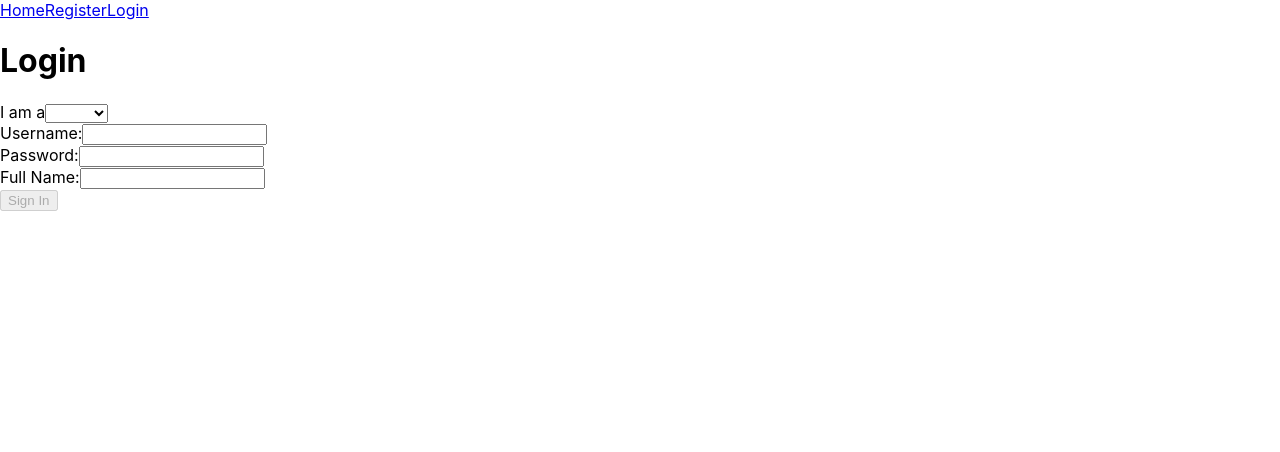
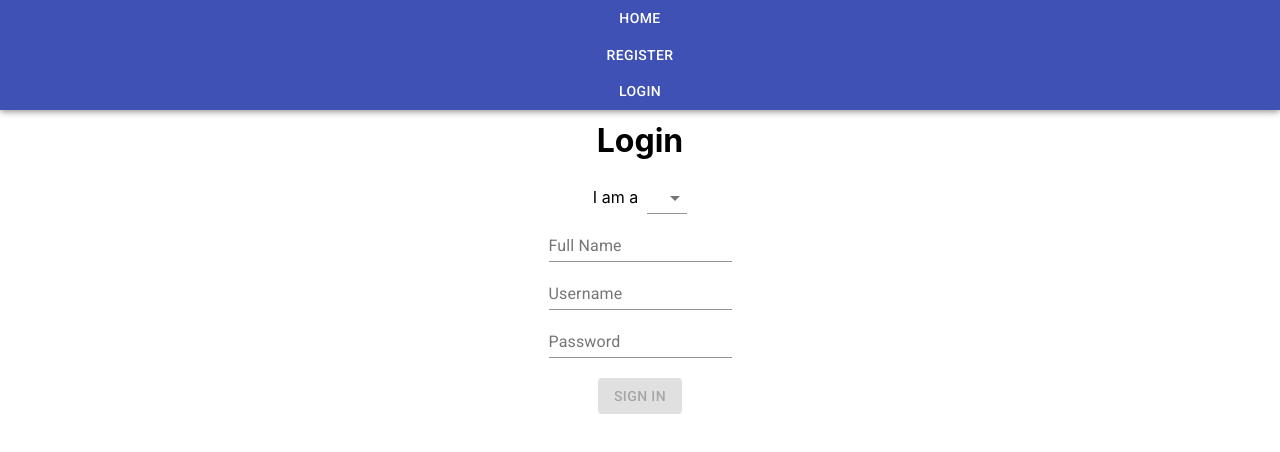
Before and after one commit to bw-tech-stuff-2/front-end, a React (Create React App) app in the folder rent-my-tech/: page /login in a window 1280 px wide. Shown: the top 452 px of the page. Built offline with nearby package versions, Linux system fonts and the light colour scheme.

Commit message:
added styling to forms

```diff
--- a/rent-my-tech/package.json
+++ b/rent-my-tech/package.json
@@ -3,6 +3,7 @@
   "version": "0.1.0",
   "private": true,
   "dependencies": {
+    "@material-ui/core": "^4.10.0",
     "@testing-library/jest-dom": "^4.2.4",
     "@testing-library/react": "^9.5.0",
     "@testing-library/user-event": "^7.2.1",
@@ -15,6 +16,7 @@
     "redux": "^4.0.5",
     "redux-logger": "^3.0.6",
     "redux-thunk": "^2.3.0",
+    "styled-components": "^5.1.1",
     "yup": "^0.29.0"
   },
   "scripts": {
--- a/rent-my-tech/public/index.html
+++ b/rent-my-tech/public/index.html
@@ -24,6 +24,7 @@
       work correctly both with client-side routing and a non-root public URL.
       Learn how to configure a non-root public URL by running `npm run build`.
     -->
+    <link rel="stylesheet" href="https://fonts.googleapis.com/css?family=Roboto:300,400,500,700&display=swap" />
     <title>React App</title>
   </head>
   <body>
--- a/rent-my-tech/src/App.js
+++ b/rent-my-tech/src/App.js
@@ -3,33 +3,47 @@ import './App.css';
 import SignupForm from "./components/SignupForm";
 import LoginForm from "./components/LoginForm";
 import {Route, NavLink} from "react-router-dom";
+import AppBar from "@material-ui/core/AppBar";
+import Button from "@material-ui/core/Button";
+import styled from "styled-components";
+
+const StyledFormDiv = styled.div`
+  margin: 100px 0 0 0;
+  display: flex;
+  flex-flow: column;
+  text-align: center;
+`;
 
 function App() {
   const [token, setToken] = useState("");
   return (
     <div>
       <Route exact path = "/">
-        <nav>
-          <NavLink className="homeLink" to="/">Home</NavLink>
-          <NavLink className="signupLink" to="/register">Register</NavLink>
-          <NavLink className="loginLink" to="/login">Login</NavLink>
-        </nav>
+        <AppBar>
+          <Button component={NavLink} color="inherit" className="homeLink" to="/">Home</Button>
+          <Button component={NavLink} color="inherit" className="signupLink" to="/register">Register</Button>
+          <Button component={NavLink} color="inherit" className="loginLink" to="/login">Login</Button>
+        </AppBar>
       </Route>
       <Route path="/register">
-        <nav>
-          <NavLink className="homeLink" to="/">Home</NavLink>
-          <NavLink className="signupLink" to="/register">Register</NavLink>
-          <NavLink className="loginLink" to="/login">Login</NavLink>
-        </nav>
+        <AppBar>
+          <Button component={NavLink} color="inherit" className="homeLink" to="/">Home</Button>
+          <Button component={NavLink} color="inherit" className="signupLink" to="/register">Register</Button>
+          <Button component={NavLink} color="inherit" className="loginLink" to="/login">Login</Button>
+        </AppBar>
+        <StyledFormDiv>
         <SignupForm />
+        </StyledFormDiv>
       </Route>
       <Route path="/login">
-        <nav>
-          <NavLink className="homeLink" to="/">Home</NavLink>
-          <NavLink className="signupLink" to="/register">Register</NavLink>
-          <NavLink className="loginLink" to="/login">Login</NavLink>
-        </nav>
+        <AppBar>
+          <Button component={NavLink} color="inherit" className="homeLink" to="/">Home</Button>
+          <Button component={NavLink} color="inherit" className="signupLink" to="/register">Register</Button>
+          <Button component={NavLink} color="inherit" className="loginLink" to="/login">Login</Button>
+        </AppBar>
+        <StyledFormDiv>
         <LoginForm token={token} setToken={setToken}/>
+        </StyledFormDiv>
       </Route>
     </div>
   );
--- a/rent-my-tech/src/components/LoginForm.js
+++ b/rent-my-tech/src/components/LoginForm.js
@@ -3,6 +3,9 @@ import { useHistory } from "react-router-dom"
 import * as yup from "yup";
 import LoginFormSchema from "../validation/LoginFormSchema";
 import axios from "axios";
+import Select from "@material-ui/core/Select";
+import TextField from "@material-ui/core/TextField";
+import Button from "@material-ui/core/Button";
 
 const LoginForm = (props) => {
     const {token, setToken} = props;
@@ -84,27 +87,22 @@ const LoginForm = (props) => {
     return (
         <form onSubmit={onSubmitLogin}>
             <h1>Login</h1>
-            <label>I am a
-                <select onChange={onLoginInputChange} value={userValues.userType} name="userType">
+            <label>I am a &nbsp;
+                <Select onChange={onLoginInputChange} value={userValues.userType} name="userType">
                     <option value=""></option>
                     <option value="renter">Renter</option>
                     <option value="owner">Owner</option>
-                </select>
+                </Select>
             </label>
             <div>{loginFormErrors.userType}</div>
-            <label>Username:
-                <input type="text" value={userValues.username} onChange={onLoginInputChange} name="username"></input>
-            </label>
+                <TextField type="text" value={userValues.fullName} onChange={onLoginInputChange} name="fullName" label="Full Name"></TextField>
+            <div>{loginFormErrors.fullName}</div>
+                <TextField type="text" value={userValues.username} onChange={onLoginInputChange} name="username" label="Username"></TextField>
             <div>{loginFormErrors.username}</div>
-            <label>Password:
-                <input type="password" value={userValues.password} onChange={onLoginInputChange} name="password"></input>
-            </label>
+                <TextField type="password" value={userValues.password} onChange={onLoginInputChange} name="password" label="Password"></TextField>
             <div>{loginFormErrors.password}</div>
-            <label>Full Name:
-                <input type="text" value={userValues.fullName} onChange={onLoginInputChange} name="fullName"></input>
-            </label>
-            <div>{loginFormErrors.fullName}</div>
-            <button disabled={disabled} className="submit">Sign In</button>
+            <br></br>
+            <Button disabled={disabled} className="submit" variant="contained" color="primary">Sign In</Button>
         </form>
     );
 }
--- a/rent-my-tech/src/components/SignupForm.js
+++ b/rent-my-tech/src/components/SignupForm.js
@@ -2,6 +2,9 @@ import React, { useState, useEffect } from "react";
 import axios from "axios";
 import SignupFormSchema from "../validation/SignupFormSchema";
 import * as yup from "yup";
+import Select from "@material-ui/core/Select";
+import TextField from "@material-ui/core/TextField";
+import Button from "@material-ui/core/Button";
 
 const SignupForm = (props) => {
 
@@ -91,31 +94,22 @@ const SignupForm = (props) => {
     return (
         <form className="registerForm" onSubmit={onSubmitSignup}>
             <h1>Sign Up</h1>
-            <label>Full Name:
-                <input type="text" value={userValues.fullName} name="fullName" onChange={onSignupInputChange}></input>
-            </label>
-            <div>{signupFormErrors.fullName}</div>
-            <label>Username:
-                <input type="text" value={userValues.username} onChange={onSignupInputChange} name="username"></input>
-            </label>
-            <div>{signupFormErrors.username}</div>
-            <label>Password:
-                <input type="password" value={userValues.password} onChange={onSignupInputChange} name="password"></input>
-            </label>
-            <div>{signupFormErrors.password}</div>
-            <label>Email
-                <input type="text" value={userValues.email} onChange={onSignupInputChange} name="email"></input>
-            </label>
-            <div>{signupFormErrors.email}</div>
-            <label>I am a
-                <select onChange={onSignupInputChange} value={userValues.userType} name="userType">
+                <Select onChange={onSignupInputChange} value={userValues.userType} name="userType" autoWidth={true} label="I am a ">
                     <option value=""></option>
                     <option value="renter">Renter</option>
                     <option value="owner">Owner</option>
-                </select>
-            </label>
+                </Select>
+            <div>{signupFormErrors.userType}</div>
+                <TextField value={userValues.fullName} name="fullName" onChange={onSignupInputChange} label="Full Name"></TextField>
+            <div>{signupFormErrors.fullName}</div>
+                <TextField value={userValues.username} onChange={onSignupInputChange} name="username" label="Username"></TextField>
+            <div>{signupFormErrors.username}</div>
+                <TextField type="password" value={userValues.password} onChange={onSignupInputChange} name="password" label="Password"></TextField>
+            <div>{signupFormErrors.password}</div>
+                <TextField value={userValues.email} onChange={onSignupInputChange} name="email" label="Email"></TextField>
             <div>{signupFormErrors.email}</div>
-            <button disabled={disabled} className="submit">Register</button>
+            <br></br>
+            <Button disabled={disabled} className="submit" variant="contained" color="primary">Register</Button>
         </form>
     );
 }
```
Also changed, not shown: 1 other file (tests, documents, lock files or other folders).
